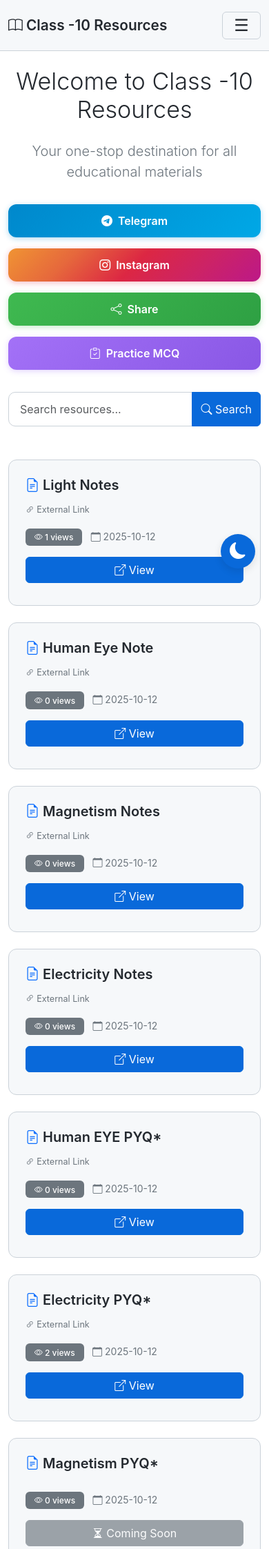
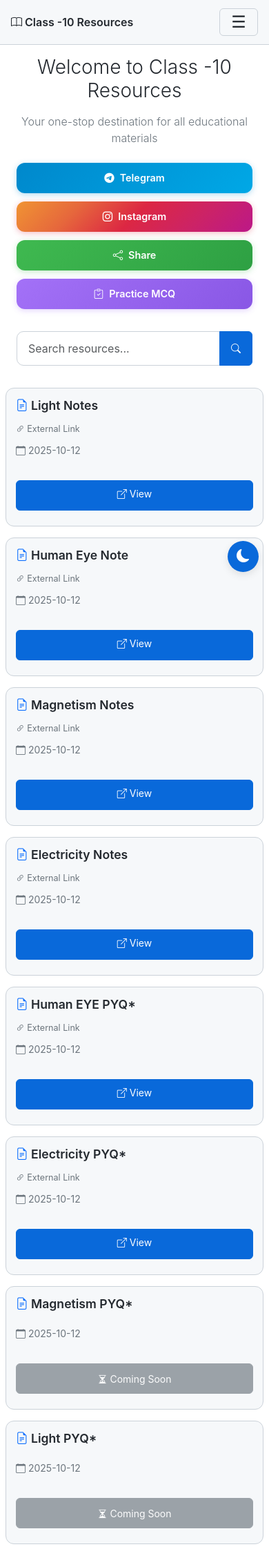
Before and after one commit to 22f3000982/class_10_resources, a Flask app: page / in a window 390 px wide. Shown: the top 2245 px of the page at 69% size. Run offline with Flask 3, Linux system fonts and the light colour scheme; data comes from the database, SQL or seed files in the repository; both versions use the stored data as it was before the commit.

```diff
--- a/app.py
+++ b/app.py
@@ -29,7 +29,6 @@ def init_db():
                   name TEXT NOT NULL,
                   link TEXT,
                   filename TEXT,
-                  view_count INTEGER DEFAULT 0,
                   created_at TIMESTAMP DEFAULT CURRENT_TIMESTAMP)''')
 
     # Owner info table
@@ -214,10 +213,6 @@ def view_resource(id):
     conn.row_factory = sqlite3.Row
     c = conn.cursor()
 
-    # Increment view count
-    c.execute('UPDATE resources SET view_count = view_count + 1 WHERE id = ?', (id,))
-    conn.commit()
-
     # Get resource info
     c.execute('SELECT * FROM resources WHERE id = ?', (id,))
     resource = c.fetchone()
--- a/templates/base.html
+++ b/templates/base.html
@@ -2,7 +2,9 @@
 <html lang="en" data-theme="light">
 <head>
     <meta charset="UTF-8">
-    <meta name="viewport" content="width=device-width, initial-scale=1.0">
+    <meta name="viewport" content="width=device-width, initial-scale=1.0, maximum-scale=5.0, user-scalable=yes">
+    <meta name="mobile-web-app-capable" content="yes">
+    <meta name="apple-mobile-web-app-capable" content="yes">
     <title>{% block title %}Class -10 Resources{% endblock %}</title>
     <link href="https://cdn.jsdelivr.net/npm/bootstrap@5.3.2/dist/css/bootstrap.min.css" rel="stylesheet">
     <link rel="stylesheet" href="https://cdn.jsdelivr.net/npm/bootstrap-icons@1.11.1/font/bootstrap-icons.css">
@@ -50,7 +52,12 @@
         .navbar {
             background-color: var(--bg-secondary) !important;
             border-bottom: 1px solid var(--border-color);
-            padding: 1rem 0;
+            padding: 0.75rem 0;
+        }
+
+        .navbar .container {
+            padding-left: 1rem;
+            padding-right: 1rem;
         }
 
         .navbar-brand {
@@ -97,6 +104,7 @@
             background-color: var(--accent-color);
             border-color: var(--accent-color);
             transition: all 0.3s ease;
+            min-height: 44px; /* Touch-friendly size */
         }
 
         .btn-primary:hover {
@@ -104,6 +112,10 @@
             border-color: #4493e6;
             transform: translateY(-2px);
             box-shadow: 0 4px 12px rgba(88, 166, 255, 0.3);
+        }
+
+        .btn {
+            min-height: 44px; /* Minimum touch target size */
         }
 
         .btn-success {
@@ -232,9 +244,10 @@
         .action-buttons {
             display: flex;
             flex-wrap: wrap;
-            gap: 1rem;
+            gap: 0.75rem;
             justify-content: center;
-            margin: 2rem 0;
+            margin: 1.5rem 0;
+            padding: 0 1rem;
         }
 
         .action-btn {
@@ -245,15 +258,22 @@
             text-decoration: none;
             display: inline-flex;
             align-items: center;
+            justify-content: center;
             gap: 0.5rem;
             transition: all 0.3s ease;
             border: none;
             cursor: pointer;
+            min-height: 44px;
+            white-space: nowrap;
         }
 
         .action-btn:hover {
             transform: translateY(-3px);
             box-shadow: 0 6px 20px rgba(0, 0, 0, 0.3);
+        }
+
+        .action-btn:active {
+            transform: translateY(-1px);
         }
 
         .btn-telegram {
@@ -309,10 +329,111 @@
             padding: 0.75rem 1rem;
         }
 
+        .admin-actions {
+            display: flex;
+            flex-direction: column;
+            gap: 0.5rem;
+        }
+
+        /* Mobile Responsiveness */
         @media (max-width: 768px) {
             .action-btn {
                 width: 100%;
                 justify-content: center;
+                padding: 0.6rem 1.5rem;
+                font-size: 0.95rem;
+            }
+
+            .navbar-brand {
+                font-size: 1.1rem;
+            }
+
+            .display-4 {
+                font-size: 2rem;
+            }
+
+            .lead {
+                font-size: 1rem;
+            }
+
+            .card {
+                margin-bottom: 1rem;
+            }
+
+            .card-body {
+                padding: 1rem;
+            }
+
+            .card-title {
+                font-size: 1.1rem;
+            }
+
+            .btn-group {
+                flex-direction: column;
+            }
+
+            .btn-group .btn {
+                border-radius: 0.375rem !important;
+                margin-bottom: 0.5rem;
+            }
+
+            .theme-toggle {
+                width: 45px;
+                height: 45px;
+                bottom: 15px;
+                right: 15px;
+                font-size: 1.2rem;
+            }
+
+            .search-container {
+                padding: 0 1rem;
+            }
+
+            .action-buttons {
+                padding: 0 1rem;
+                gap: 0.75rem;
+            }
+
+            .container {
+                padding-left: 0.75rem;
+                padding-right: 0.75rem;
+            }
+
+            .mt-4 {
+                margin-top: 1rem !important;
+            }
+
+            .my-3 {
+                margin-top: 1rem !important;
+                margin-bottom: 1rem !important;
+            }
+        }
+
+        @media (max-width: 576px) {
+            .container {
+                padding-left: 0.5rem;
+                padding-right: 0.5rem;
+            }
+            .navbar-brand {
+                font-size: 1rem;
+            }
+
+            .display-4 {
+                font-size: 1.75rem;
+            }
+
+            .card-body {
+                padding: 0.875rem;
+            }
+
+            .action-btn {
+                padding: 0.5rem 1rem;
+                font-size: 0.9rem;
+            }
+
+            .btn {
+                padding: 0.5rem 1rem;
+                font-size: 0.875rem;
             }
         }
     </style>
--- a/templates/index.html
+++ b/templates/index.html
@@ -1,8 +1,8 @@
 {% extends "base.html" %}
 
 {% block content %}
-<div class="text-center my-4">
-    <h1 class="display-4 mb-4">Welcome to Class -10 Resources</h1>
+<div class="text-center my-3">
+    <h1 class="display-4 mb-3">Welcome to Class -10 Resources</h1>
     <p class="lead text-secondary">Your one-stop destination for all educational materials</p>
 </div>
 
@@ -30,15 +30,16 @@
         <div class="input-group">
             <input type="text" name="search" id="searchInput" class="form-control search-input"
                    placeholder="Search resources..." value="{{ search_query or '' }}"
+                   autocomplete="off"
                    oninput="autoSearch()">
-            <button class="btn btn-primary" type="submit">
-                <i class="bi bi-search"></i> Search
+            <button class="btn btn-primary" type="submit" aria-label="Search">
+                <i class="bi bi-search"></i><span class="d-none d-sm-inline"> Search</span>
             </button>
         </div>
     </form>
     {% if search_query %}
     <div class="text-center mt-2">
-        <a href="{{ url_for('index') }}" class="text-secondary">
+        <a href="{{ url_for('index') }}" class="text-secondary text-decoration-none">
             <i class="bi bi-x-circle"></i> Clear search
         </a>
     </div>
@@ -55,10 +56,10 @@
 {% endif %}
 
 <!-- Resources Section -->
-<div class="row mt-5">
+<div class="row mt-4">
     {% if resources %}
         {% for resource in resources %}
-        <div class="col-md-6 col-lg-4 mb-4">
+        <div class="col-12 col-sm-6 col-lg-4 mb-3">
             <div class="card h-100">
                 <div class="card-body d-flex flex-column">
                     <h5 class="card-title">
@@ -66,9 +67,9 @@
                         {{ resource['name'] }}
                     </h5>
 
-                    <div class="card-text mb-3">
+                    <div class="card-text mb-2">
                         {% if resource['filename'] %}
-                            <small class="text-secondary">
+                            <small class="text-secondary d-block text-truncate" title="{{ resource['filename'] }}">
                                 <i class="bi bi-paperclip"></i> {{ resource['filename'] }}
                             </small>
                         {% elif resource['link'] %}
@@ -79,10 +80,7 @@
                     </div>
 
                     <div class="mb-3">
-                        <span class="badge bg-secondary">
-                            <i class="bi bi-eye"></i> {{ resource['view_count'] }} views
-                        </span>
-                        <small class="text-secondary ms-2">
+                        <small class="text-secondary">
                             <i class="bi bi-calendar"></i>
                             {{ resource['created_at'][:10] }}
                         </small>
@@ -101,13 +99,13 @@
                         {% endif %}
 
                         {% if is_admin %}
-                        <div class="btn-group w-100">
+                        <div class="admin-actions">
                             <a href="{{ url_for('edit_resource', id=resource['id']) }}"
-                               class="btn btn-success">
+                               class="btn btn-success w-100 mb-2">
                                 <i class="bi bi-pencil"></i> Edit
                             </a>
                             <a href="{{ url_for('delete_resource', id=resource['id']) }}"
-                               class="btn btn-danger"
+                               class="btn btn-danger w-100"
                                onclick="return confirm('Are you sure you want to delete this resource?');">
                                 <i class="bi bi-trash"></i> Delete
                             </a>
@@ -120,7 +118,7 @@
         {% endfor %}
     {% else %}
         <div class="col-12 text-center py-5">
-            <i class="bi bi-inbox" style="font-size: 4rem; color: var(--text-secondary);"></i>
+            <i class="bi bi-inbox" style="font-size: 3rem; color: var(--text-secondary);"></i>
             <h3 class="mt-3 text-secondary">No resources found</h3>
             {% if search_query %}
                 <p class="text-secondary">Try a different search term</p>
```
Also changed, not shown: migrate_remove_views.py (added, +64 -0 lines), database.db.
